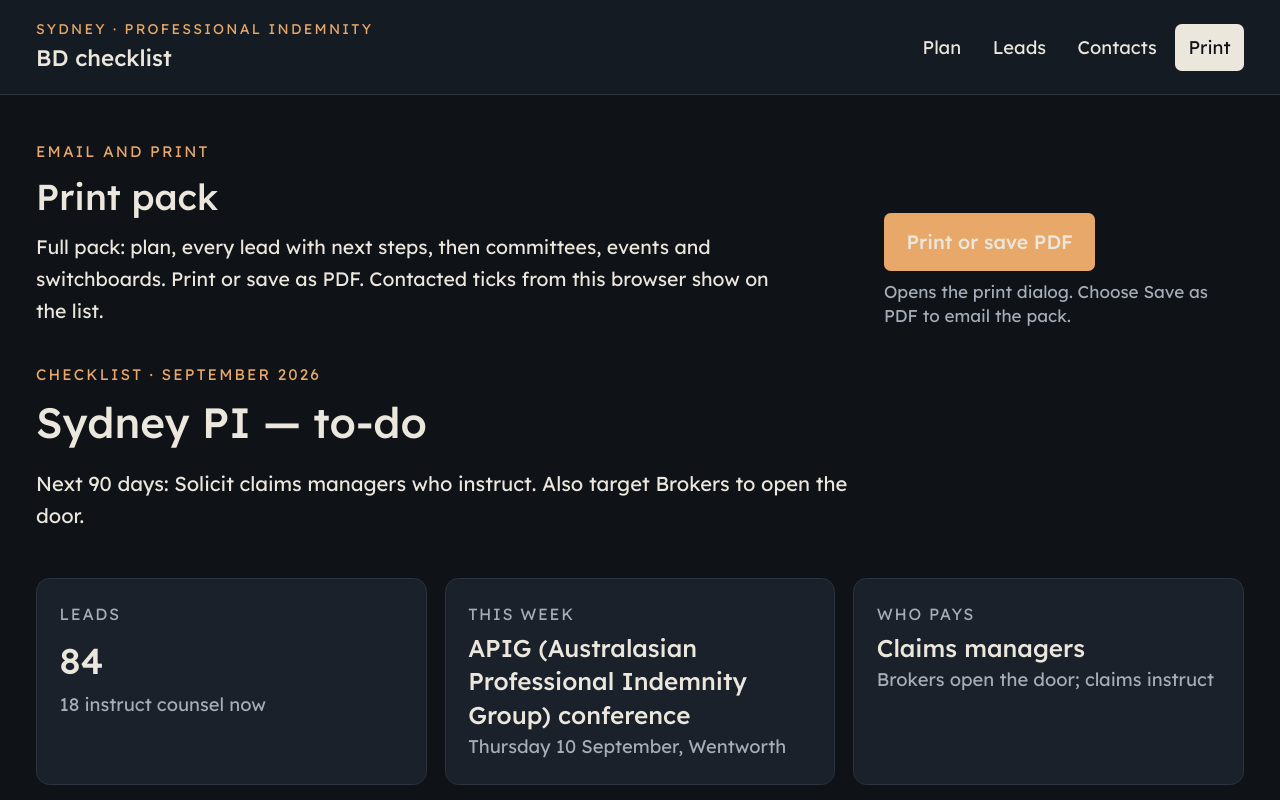
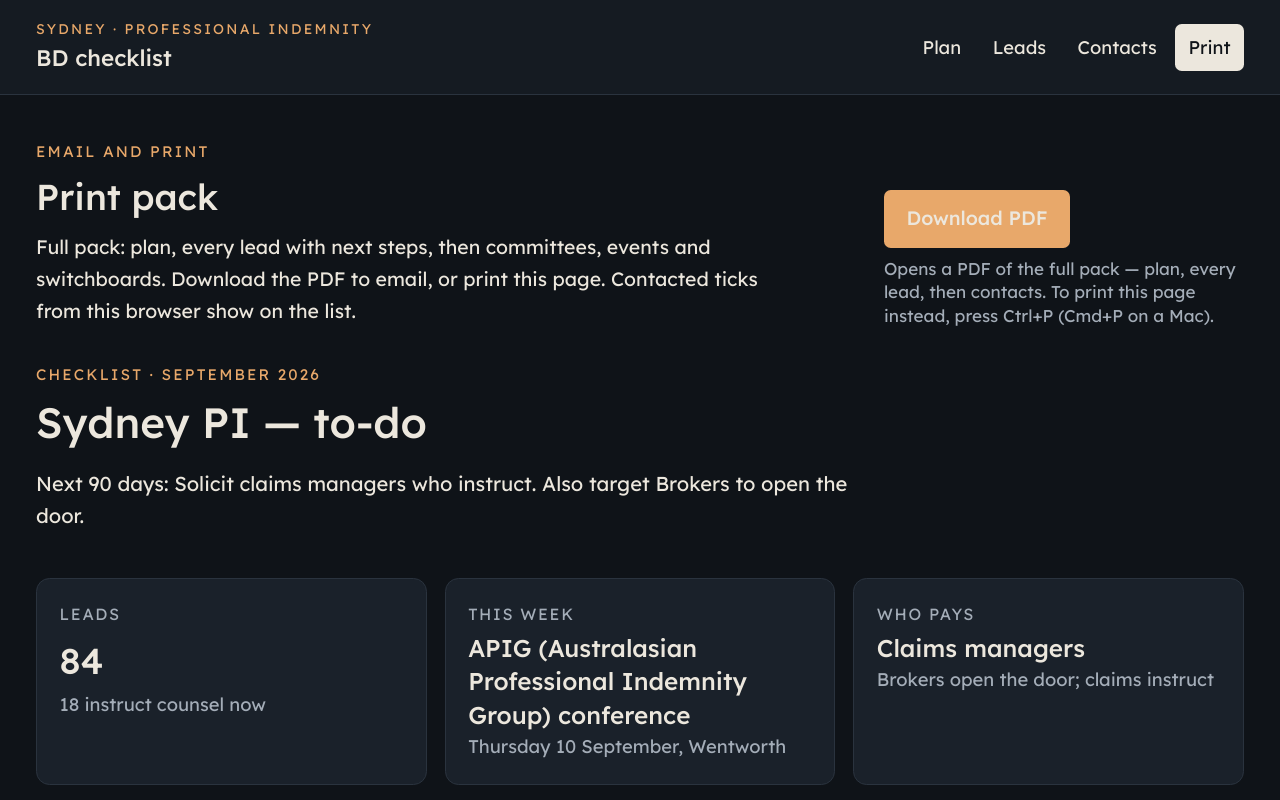
Before and after one commit to Rocketgrab/pi-connect, a Next.js app: page /print in a window 1280 px wide. Shown: the top 800 px of the page. Built offline with nearby package versions, Linux system fonts and the light colour scheme.

Commit message:
Add a downloadable PDF of the full print pack
The in-page print button failed inside the preview iframe and produced a broken PDF viewer. Commit the generated 88-page pack and point Download PDF at that file.

Co-authored-by: keitasaito11 <keitasaito11@gmail.com>

```diff
--- a/app/globals.css
+++ b/app/globals.css
@@ -60,24 +60,33 @@ body {
 }
 
 @media print {
-  html {
-    font-size: 12pt;
-    color-scheme: light !important;
-    forced-color-adjust: none;
+  /* Screen tokens are dark; print remaps them so Tailwind classes stay readable. */
+  :root {
+    --color-paper: #ffffff;
+    --color-paper-2: #f4f4f4;
+    --color-white: #ffffff;
+    --color-ink: #111111;
+    --color-ink-soft: #444444;
+    --color-line: #cccccc;
+    --color-navy: #0b3a66;
+    --color-navy-soft: #e6eef5;
+    --color-accent: #8a4b12;
+    --color-accent-soft: #f4eadc;
+    --color-green: #145c38;
+    --color-green-soft: #e6f3ec;
+    --color-gold: #6b5308;
+    --color-gold-soft: #f6efd6;
   }
 
-  /* The screen theme is dark; print always goes out black on white. */
-  *,
-  *::before,
-  *::after {
-    background: transparent !important;
-    color: #000 !important;
-    border-color: #999 !important;
-    box-shadow: none !important;
+  html {
+    font-size: 11pt;
+    color-scheme: light !important;
   }
 
+  html,
   body {
     background: #fff !important;
+    color: #111 !important;
   }
 
   .no-print {
@@ -96,8 +105,10 @@ body {
   .print-card {
     break-inside: avoid;
     border: 1px solid #ccc;
-    padding: 10px 12px;
-    margin-bottom: 8px;
+    padding: 8px 10px;
+    margin-bottom: 6px;
+    background: #fff !important;
+    color: #111 !important;
   }
 
   .contacted-box {
--- a/app/print/page.tsx
+++ b/app/print/page.tsx
@@ -16,8 +16,8 @@ export default function PrintPage() {
           <h1 className="mt-2 text-[2rem] font-medium leading-tight">Print pack</h1>
           <p className="mt-3 max-w-2xl text-[1.08rem] leading-relaxed">
             Full pack: plan, every lead with next steps, then committees,
-            events and switchboards. Print or save as PDF. Contacted ticks from
-            this browser show on the list.
+            events and switchboards. Download the PDF to email, or print this
+            page. Contacted ticks from this browser show on the list.
           </p>
         </div>
         <PrintControls />
--- a/components/PrintControls.tsx
+++ b/components/PrintControls.tsx
@@ -1,45 +1,17 @@
-"use client";
-
-import { useState } from "react";
-
-function isEmbedded(): boolean {
-  try {
-    return window.self !== window.top;
-  } catch {
-    return true;
-  }
-}
-
-function printNow() {
-  if (isEmbedded()) {
-    const opened = window.open(window.location.href, "_blank", "noopener,noreferrer");
-    if (!opened) {
-      window.print();
-    }
-    return;
-  }
-  window.print();
-}
+const pdfHref = `${process.env.NEXT_PUBLIC_BASE_PATH ?? ""}/sydney-pi-checklist.pdf`;
 
 export function PrintControls() {
-  const [hint, setHint] = useState(false);
-
   return (
     <div className="shrink-0">
-      <button
-        type="button"
-        onClick={() => {
-          setHint(true);
-          printNow();
-        }}
-        className="cursor-pointer rounded-md bg-accent px-5 py-3 text-[1.08rem] font-medium text-ink"
+      <a
+        href={pdfHref}
+        className="inline-block cursor-pointer rounded-md bg-accent px-5 py-3 text-[1.08rem] font-medium text-ink"
       >
-        Print or save PDF
-      </button>
+        Download PDF
+      </a>
       <p className="mt-2 max-w-xs text-[0.95rem] leading-snug text-ink-soft">
-        {hint
-          ? "If nothing opened, press Ctrl+P (Cmd+P on a Mac) and choose Save as PDF."
-          : "Opens the print dialog. Choose Save as PDF to email the pack."}
+        Opens a PDF of the full pack — plan, every lead, then contacts.
+        To print this page instead, press Ctrl+P (Cmd+P on a Mac).
       </p>
     </div>
   );
```
Also changed, not shown: 2 other files (tests, documents, lock files or other folders).
